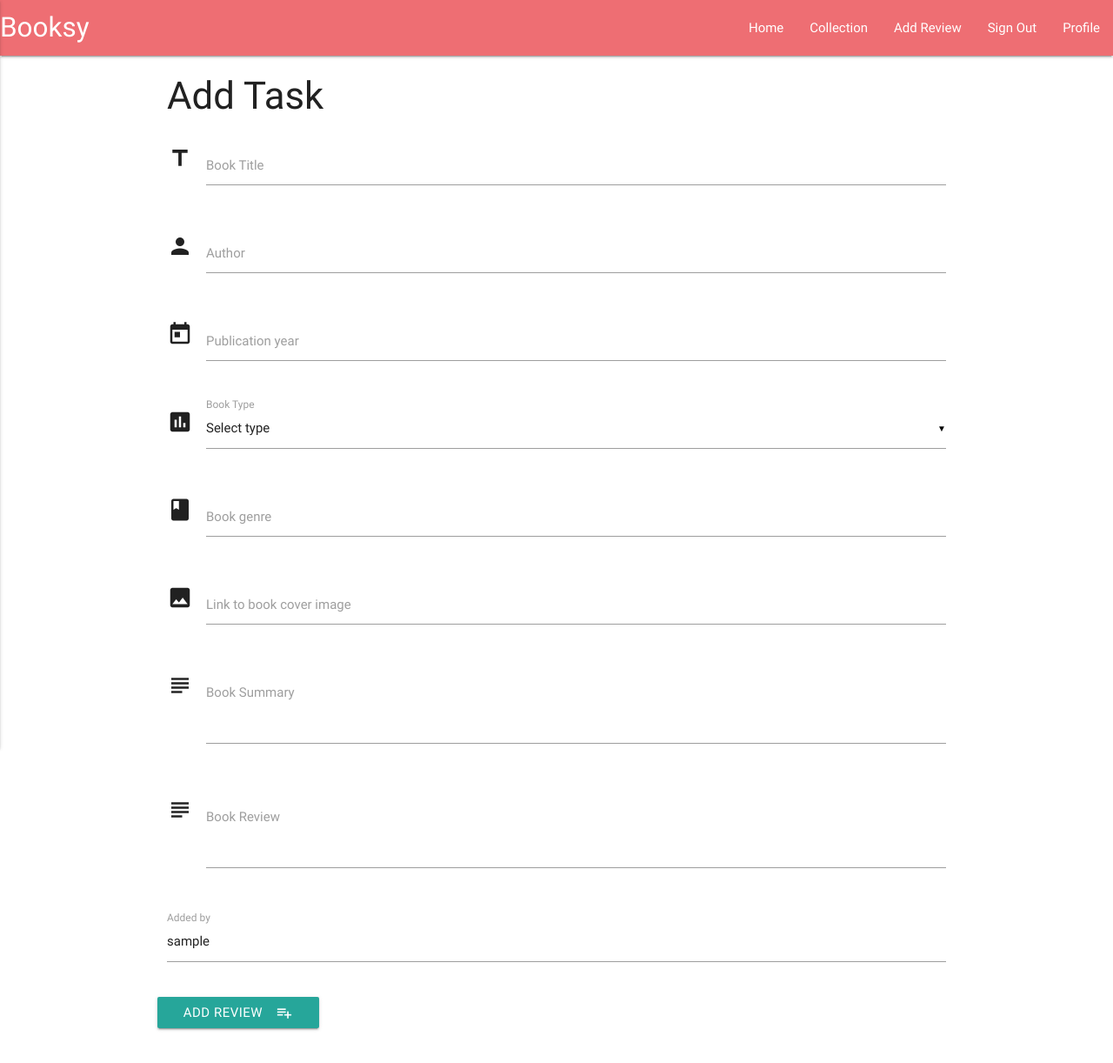
After one commit to JBroks/booksy-reviews, a Flask app: a page that uses templates/base.html in a window 1280 px wide. The commit adds this page. Shown: the whole page at 87% size. Run offline with Flask 2, Linux system fonts and the light colour scheme; a user stored in the database is signed in; a database or web service that is not in the repository returns one stand-in record (values such as "Sample title"); some libraries are stand-ins or nearby versions.

Commit message:
Add review form added

```diff
--- a/app.py
+++ b/app.py
@@ -7,6 +7,7 @@ from bson.objectid import ObjectId
 from forms import LoginForm, RegistrationForm
 from werkzeug.urls import url_parse
 from werkzeug.security import generate_password_hash, check_password_hash
+
 
 # Create an instance of Flask / Flask app and store it in the app variable
 app = Flask(__name__)
@@ -104,6 +105,18 @@ def profile(username):
     user = mongo.db.users.find_one({'username': username})
     return render_template('profile.html', user=user)
 
+@app.route('/add_review/<username>')
+@login_required
+def add_review(username):
+    user = mongo.db.users.find_one({'username': username})
+    return render_template('addreview.html', user=user)
+
+@app.route('/insert_review', methods=['POST'])
+@login_required
+def insert_review():
+    reviews = mongo.db.reviews
+    reviews.insert_one(request.form.to_dict())
+    return render_template('index.html')
 
 # Set up IP address and port number so that AWS how to run and where to run the application
 if __name__ == '__main__':
--- /dev/null
+++ b/templates/addreview.html
@@ -0,0 +1,82 @@
+{% extends 'base.html' %} {% block content %}
+<h3>Add Task</h3>
+<div class="row">
+    <form action="{{ url_for('insert_review') }}" method="POST" class="col s12">
+        <div class="row">
+            <div class="input-field col s12">
+                <i class="material-icons prefix">title</i>
+                <input id="book_title" name="book_title" type="text" required>
+                <label for="icon_prefix">Book Title</label>
+            </div>
+        </div>
+        <div class="row">
+            <div class="input-field col s12">
+                <i class="material-icons prefix">person</i>
+                <input id="author" name="author" type="text" required>
+                <label for="icon_prefix">Author</label>
+            </div>
+        </div>
+        <div class="row">
+            <div class="input-field col s12">
+                <i class="material-icons prefix">today</i>
+                <input id="publication_year" name="publication_year" type="text" required>
+                <label for="icon_prefix">Publication year</label>
+            </div>
+        </div>
+
+        <div class="row">
+            <div class="input-field col s12">
+                <i class="material-icons prefix">poll</i>
+                <select required id="category" name="category_name">
+                  <option value="" disabled selected>Select type</option>
+                  <option value="Fiction">Fiction</option>
+                  <option value="Non-fiction">Non-fiction</option>
+                </select>
+                <label>Book Type</label>
+            </div>
+        </div>
+        <div class="row">
+            <div class="input-field col s12">
+                <i class="material-icons prefix">book</i>
+                <input id="book_genre" name="book_genre" type="text" required>
+                <label for="icon_prefix">Book genre</label>
+            </div>
+        </div>
+        <div class="row">
+            <div class="input-field col s12">
+                <i class="material-icons prefix">image</i>
+                <input id="book_cover" name="book_cover" type="text" required>
+                <label for="icon_prefix">Link to book cover image</label>
+            </div>
+        </div>
+        <div class="row">
+            <div class="input-field col s12">
+                <i class="material-icons prefix">subject</i>
+                <textarea name="book_summary" id="book_summary" class="materialize-textarea" required></textarea>
+                <label for="icon_telephone">Book Summary</label>
+            </div>
+        </div>
+        <div class="row">
+            <div class="input-field col s12">
+                <i class="material-icons prefix">subject</i>
+                <textarea name="book_review" id="book_review" class="materialize-textarea" required></textarea>
+                <label for="icon_telephone">Book Review</label>
+            </div>
+        </div>
+
+        <div class="row">
+            <div class="input-field col s12">
+                <input value="{{ user.username }}" name="added_by" id="added_by" type="text" readonly>
+                <label for="added_by">Added by</label>
+            </div>
+        </div>
+
+        <div class="row">
+            <button class="btn waves-effect waves-light" type="submit" name="action">Add review
+                <i class="material-icons right">playlist_add</i>
+             </button>
+        </div>
+    </form>
+</div>
+
+{% endblock %}
--- a/templates/base.html
+++ b/templates/base.html
@@ -23,16 +23,16 @@
             <ul id="nav-mobile" class="right hide-on-med-and-down">
                 <li><a href="{{url_for('index')}}">Home</a></li>
                 <li><a href="">Collection</a></li>
-                <li><a href="">Add Review</a></li>
+                <li><a href="{{ url_for('add_review', username=current_user.username) }}">Add Review</a></li>
                 <li><a href="{{ url_for('logout') }}">Sign Out</a></li>
                 <li><a href="{{ url_for('profile', username=current_user.username) }}">Profile</a></li>
             </ul>
             <ul class="side-nav" id="mobile-demo">
                 <li><a href="{{url_for('index')}}">Home</a></li>
                 <li><a href="">Collection</a></li>
-                <li><a href="">Add Review</a></li>
+                <li><a href="{{ url_for('add_review', username=current_user.username) }}">Add Review</a></li>
                 <li><a href="{{ url_for('logout') }}">Sign Out</a></li>
-                 <li><a href="{{ url_for('profile', username=current_user.username) }}">Profile</a></li>
+                <li><a href="{{ url_for('profile', username=current_user.username) }}">Profile</a></li>
             </ul>
         </div>
         {% else %}
@@ -53,6 +53,7 @@
         </div>
         {% endif %}
     </nav>
+
     <div class="container">
 
         {% with messages = get_flashed_messages() %} {% if messages %}
@@ -72,6 +73,9 @@
             $('select').material_select();
             $(".button-collapse").sideNav();
         });
+        $(document).ready(function() {
+            $('select').material_select();
+        });
     </script>
 </body>
 
```
